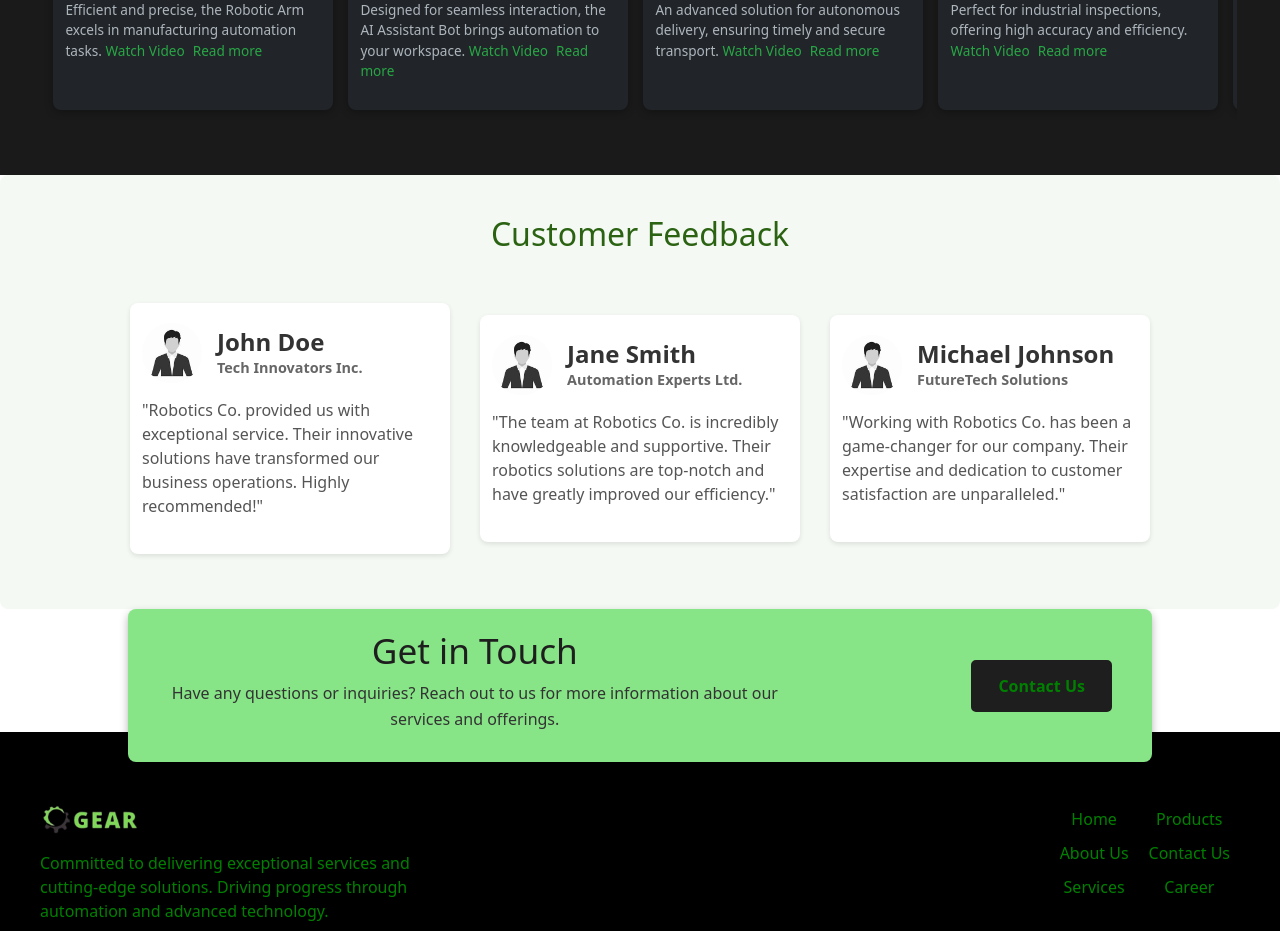
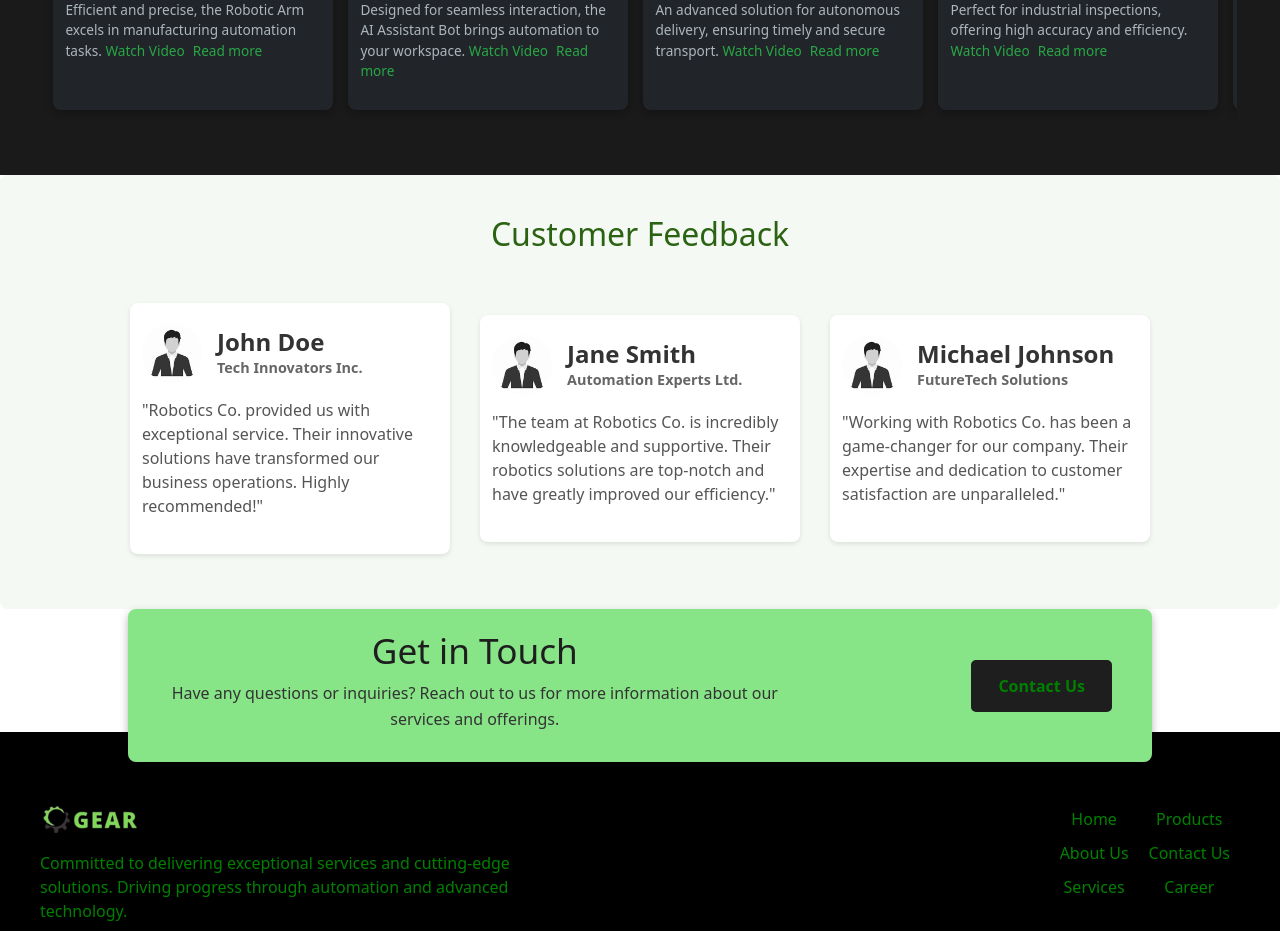
Before and after one commit to Sivaadda/Gear01, a React (Create React App) app in the folder gear-website/: page / in a window 1280 px wide. Shown: the part 2278-3209 px from the top of the page. Built offline with nearby package versions, Linux system fonts and the light colour scheme.

Commit message:
footer bug fixed

```diff
--- a/gear-website/src/components/styles/Footer.css
+++ b/gear-website/src/components/styles/Footer.css
@@ -21,7 +21,7 @@
   flex-direction: column;
   align-items: flex-start;
   margin-bottom: 20px;
-  width: 400px;
+  width: 500px;
   color: green;
 
 }
@@ -114,6 +114,10 @@
 
 
   }
+  .footer-left{
+    width: 400px;
+
+  }
   .footer-right {
     align-items: center; /* Center content within left and right sections */
     text-align: center; /* Center text within left and right sections */
```
